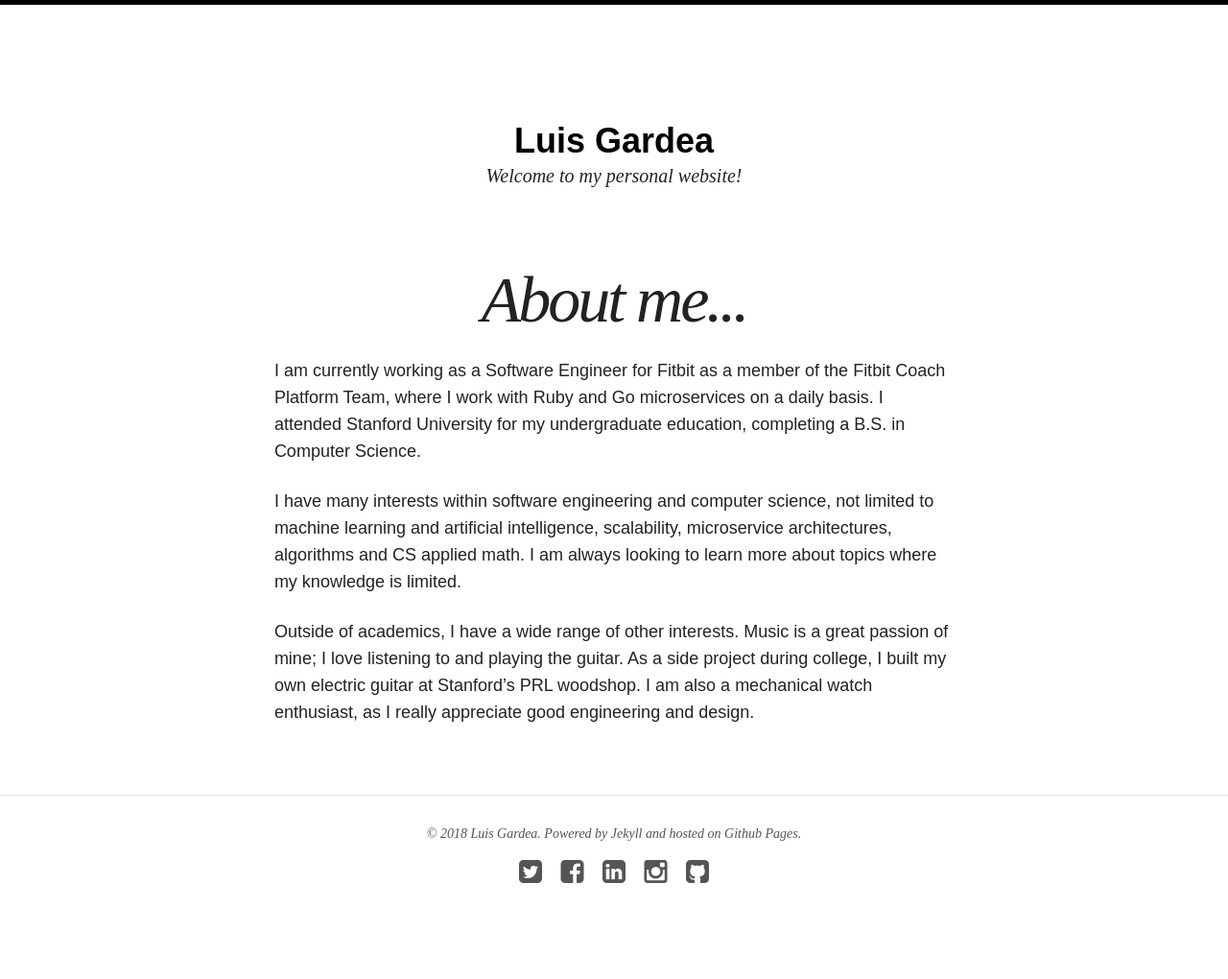
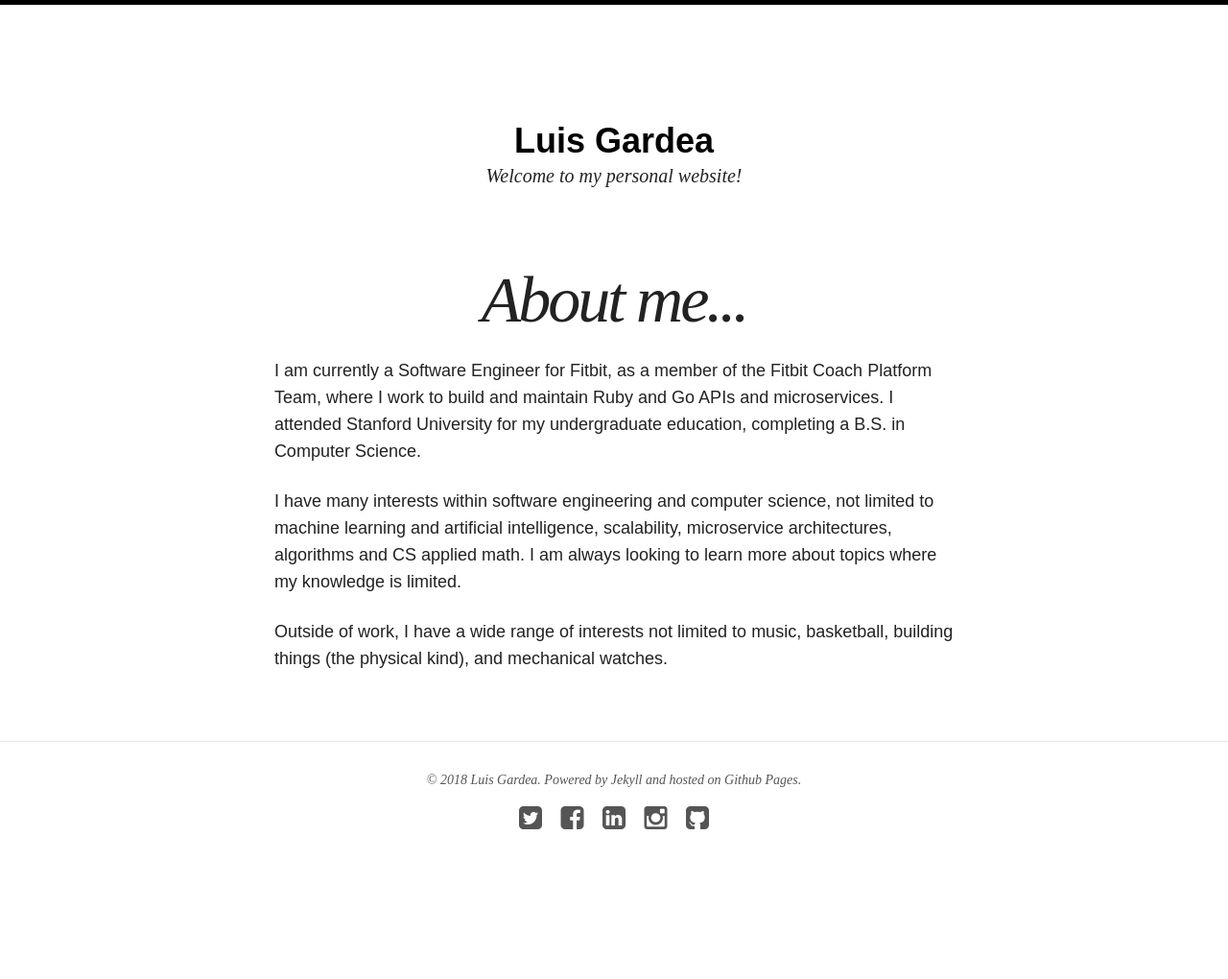
Before and after one commit to luis-gardea/luis-gardea.github.io, a Jekyll site: the page built from about/index.md, in a window 1280 px wide. Shown: the whole page at 96% size. Built offline with Jekyll 4.4.1, drawn with Linux system fonts in a browser that asks for light colours; nearby versions of some CDN libraries; after the commit the page ends 964 px from its top, so only the background shows below that.

Commit message:
Updated about page

```diff
--- a/about/index.md
+++ b/about/index.md
@@ -8,8 +8,8 @@ modified: 2018-09-27
   creditlink: http://wegraphics.net/downloads/free-ultimate-blurred-background-pack/ -->
 ---
 
-I am currently working as a Software Engineer for Fitbit as a member of the Fitbit Coach Platform Team, where I work with Ruby and Go microservices on a daily basis. I attended Stanford University for my undergraduate education, completing a B.S. in Computer Science.
+I am currently a Software Engineer for Fitbit, as a member of the Fitbit Coach Platform Team, where I work to build and maintain Ruby and Go APIs and microservices. I attended Stanford University for my undergraduate education, completing a B.S. in Computer Science.
 
 I have many interests within software engineering and computer science, not limited to machine learning and artificial intelligence, scalability, microservice architectures, algorithms and CS applied math. I am always looking to learn more about topics where my knowledge is limited.
 
-Outside of academics, I have a wide range of other interests. Music is a great passion of mine; I love listening to and playing the guitar. As a side project during college, I built my own electric guitar at Stanford's PRL woodshop. I am also a mechanical watch enthusiast, as I really appreciate good engineering and design.
+Outside of work, I have a wide range of interests not limited to music, basketball, building things (the physical kind), and mechanical watches.
```
